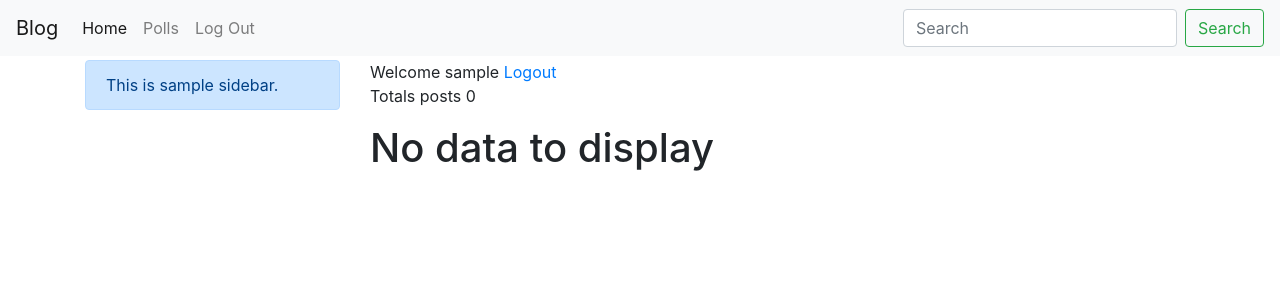
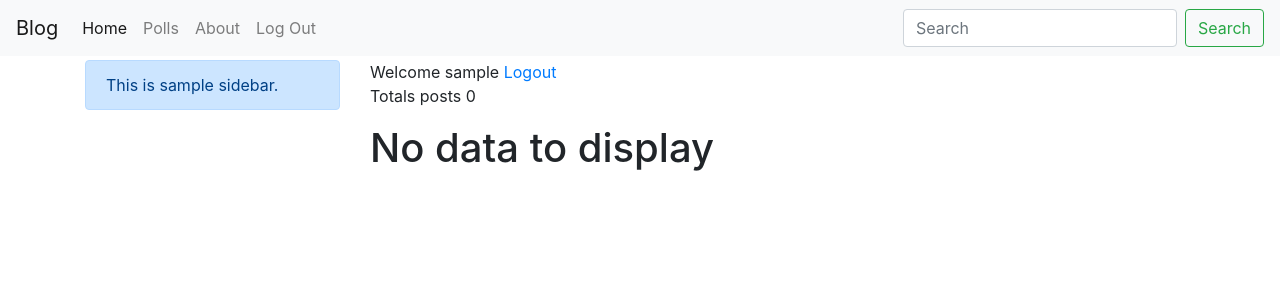
Before and after one commit to hereshem/django-polls, a Django app: page / in a window 1280 px wide. Shown: the top 300 px of the page. Run offline with Django 3.2, Linux system fonts and the light colour scheme; the visitor is signed in with stand-in values (Sample User, id 1); data that the repository does not hold is empty; some libraries are stand-ins or nearby versions.

Commit message:
about added

```diff
--- a/blogs/templates/blogs/base.html
+++ b/blogs/templates/blogs/base.html
@@ -25,6 +25,9 @@
             </li>
             <li class="nav-item">
               <a class="nav-link" href="/polls">Polls</a>
+            </li>
+            <li class="nav-item">
+              <a class="nav-link" href="https://github.com/hereshem/django-polls">About</a>
             </li>
             <li class="nav-item">
                 {% if user.is_authenticated %}
```
